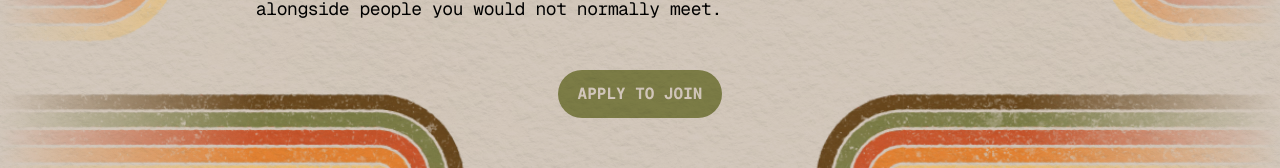
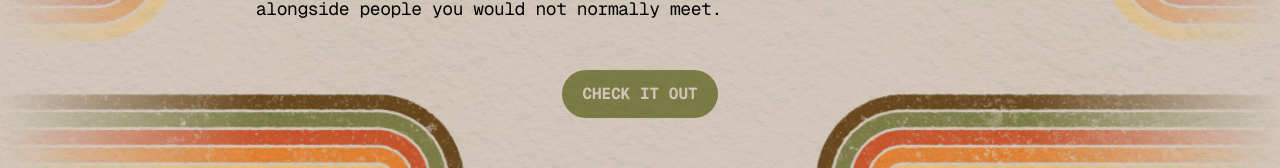
Before and after one commit to EbukaAmadiObi/dockyard, a Next.js app: page / in a window 1280 px wide. Shown: the part 485-653 px from the top of the page. Built offline with nearby package versions, Linux system fonts and the light colour scheme.

Commit message:
added luma calendar page

```diff
--- a/app/page.tsx
+++ b/app/page.tsx
@@ -99,11 +99,11 @@ export default function Home() {
           <div className="font-medium font-mono sm:mb-22">
             <a
               className="flex h-12 w-full mt-5 text-[#d6cdc2] font-bold items-center rounded-full bg-[#7d7f48] px-5 text-foreground transition-colors hover:bg-[#55572c] "
-              href="https://luma.com/5a1sost8"
+              href="https://luma.com/Dockyard"
               target="_blank"
               rel="noopener noreferrer"
             >
-              APPLY TO JOIN
+              CHECK IT OUT
             </a>
           </div>
         </motion.div>
```
